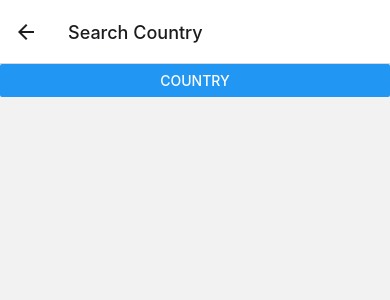
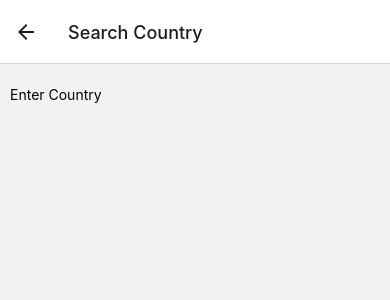
Before and after one commit to LucasBoberg/react-native-citypop, a React Native app: screen /SearchCountry in a window 390 px wide. Shown: the top 300 px of the page. Built offline with nearby package versions, Linux system fonts and the light colour scheme.

Commit message:
Implements search country

```diff
--- a/components/screens/CountryScreen.tsx
+++ b/components/screens/CountryScreen.tsx
@@ -1,6 +1,47 @@
-import React from 'react';
-import {Text} from 'react-native';
+import React, {useEffect, useState} from 'react';
+import {Button, FlatList, Text, View} from 'react-native';
+import {GeoName} from '../../types/geoname';
 
-export const CountryScreen = ({navigation}) => {
-  return <Text>Country</Text>;
+export const CountryScreen = ({navigation, route}) => {
+  const [loading, setLoading] = useState(false);
+  const [data, setData] = useState<readonly GeoName[]>([]);
+  const [error, setError] = useState('');
+  const fetchCities = async () => {
+    try {
+      setLoading(true);
+      const response = await fetch(
+        'http://api.geonames.org/searchJSON?maxRows=10&username=weknowit&cities=cities15000&q=' +
+          route.params.data.name,
+      );
+      const json = await response.json();
+      const cityData: GeoName[] = json.geonames.sort(
+        (a, b) => b.population - a.population,
+      );
+      setData(cityData);
+    } catch (err) {
+      console.error(err);
+    } finally {
+      setLoading(false);
+    }
+  };
+
+  useEffect(() => {
+    fetchCities();
+  }, []);
+
+  return (
+    <View style={{padding: 10}}>
+      <Text>{route.params.data.name}</Text>
+      <FlatList
+        data={data}
+        keyExtractor={item => item.geonameId}
+        renderItem={({item}) => (
+          <Button
+            title={item.name}
+            onPress={() => navigation.navigate('City', {data: item})}
+          />
+        )}
+      />
+    </View>
+  );
 };
--- a/components/screens/SearchCountryScreen.tsx
+++ b/components/screens/SearchCountryScreen.tsx
@@ -1,8 +1,41 @@
-import React from 'react';
-import {Button} from 'react-native';
+import React, {useState} from 'react';
+import {View} from 'react-native';
+import {SearchInput} from '../SearchInput';
 
 export const SearchCountryScreen = ({navigation}) => {
+  const [loading, setLoading] = useState(false);
+  const [query, setQuery] = useState('');
+  const [error, setError] = useState('');
+
+  const searchCities = async () => {
+    try {
+      setLoading(true);
+      const response = await fetch(
+        'http://api.geonames.org/searchJSON?maxRows=10&username=weknowit&q=' +
+          query,
+      );
+      const json = await response.json();
+      const cityData = json.geonames[0];
+      if (cityData) {
+        navigation.navigate('Country', {data: cityData});
+      } else {
+        setError('No country with that name exists');
+      }
+    } catch (err) {
+      console.error(err);
+    } finally {
+      setLoading(false);
+    }
+  };
+
   return (
-    <Button title="Country" onPress={() => navigation.navigate('Country')} />
+    <View style={{padding: 10}}>
+      <SearchInput
+        value={query}
+        onChangeText={text => setQuery(text)}
+        placeholder="Enter Country"
+        onSubmit={searchCities}
+      />
+    </View>
   );
 };
```
Also changed, not shown: components/screens/SearchCityScreen.tsx (+1 -9 lines).
